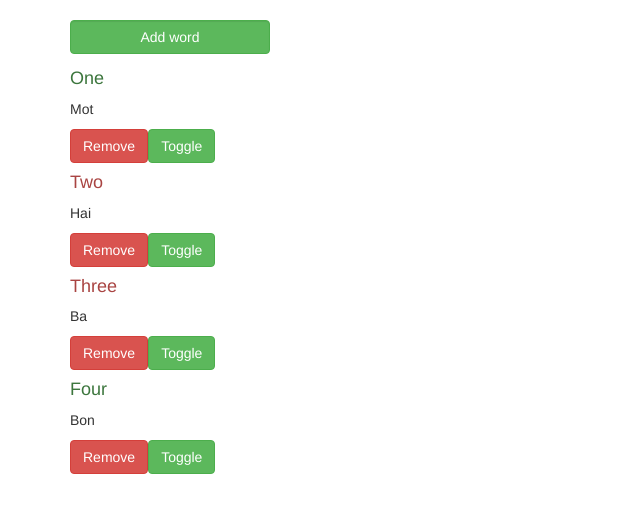
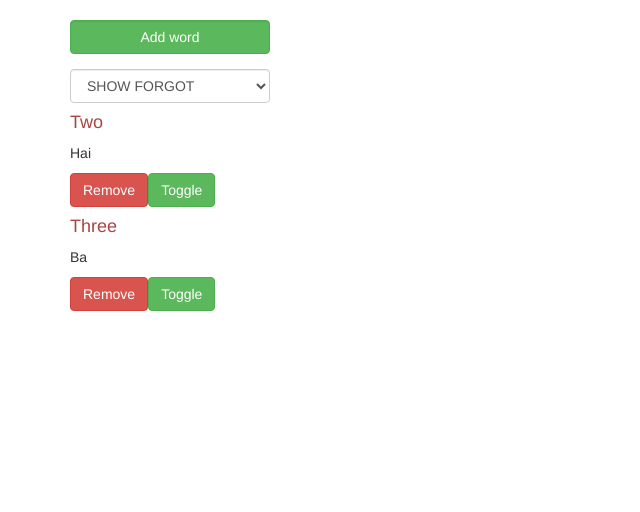
Before and after one commit to vanpho93/ng1812, an Angular app: page / in a window 1280 px wide. Shown: the top 512 px of the page, without its empty margins (0-640 px from the left). Built offline with nearby package versions, Linux system fonts and the light colour scheme.

Commit message:
Word interface

```diff
--- a/src/app/app.component.html
+++ b/src/app/app.component.html
@@ -1,7 +1,11 @@
 <div class="container">
   <br>
   <app-word-form (onAddWord)="onAddWord($event)"></app-word-form>
-  <div *ngFor="let word of words">
+  <app-word-filter
+    [filterStatus]="filterStatus"
+    (onChangeFilterStatus)="onChangeFilterStatus($event)"
+  ></app-word-filter>
+  <div *ngFor="let word of getFilteredWord()">
     <app-word
       [wordInfo]="word"
       (onRemoveWord)="onRemoveWord($event)"
--- a/src/app/app.component.ts
+++ b/src/app/app.component.ts
@@ -1,4 +1,5 @@
 import { Component } from '@angular/core';
+import { Word } from './types';
 
 @Component({
   selector: 'app-root',
@@ -7,7 +8,7 @@ import { Component } from '@angular/core';
 })
 
 export class AppComponent {
-
+  filterStatus = 'SHOW_FORGOT'; // SHOW_MEMORIZED SHOW_FORGOT
   words: Word[] = [
     { en: 'One', vn: 'Mot', isMemorized: true, _id: 'abcd1' },
     { en: 'Two', vn: 'Hai', isMemorized: false, _id: 'abcd2' },
@@ -38,11 +39,16 @@ export class AppComponent {
   onAddWord(word: Word) {
     this.words.unshift(word);
   }
+
+  getFilteredWord() {
+    return this.words.filter(word => {
+      if (this.filterStatus === 'SHOW_ALL') return true;
+      if (this.filterStatus === 'SHOW_FORGOT') return !word.isMemorized;
+      return word.isMemorized;
+    });
+  }
+
+  onChangeFilterStatus(newStatus: string) {
+    this.filterStatus = newStatus;
+  }
 }
-
-interface Word {
-  _id: string;
-  en: string;
-  vn: string;
-  isMemorized: boolean;
-}
--- a/src/app/app.module.ts
+++ b/src/app/app.module.ts
@@ -5,6 +5,7 @@ import { FormsModule } from '@angular/forms';
 import { AppComponent } from './app.component';
 import { WordComponent } from './word.component';
 import { WordFormComponent } from './word-form.component';
+import { WordFilterComponent } from './word-filter.component';
 
 import { ParentComponent } from './output/parent.component';
 import { ChildComponent } from './output/child.component';
@@ -15,7 +16,8 @@ import { ChildComponent } from './output/child.component';
     WordComponent,
     WordFormComponent,
     ParentComponent,
-    ChildComponent
+    ChildComponent,
+    WordFilterComponent
   ],
   imports: [
     BrowserModule,
--- /dev/null
+++ b/src/app/types.ts
@@ -0,0 +1,6 @@
+export interface Word {
+    _id: string;
+    en: string;
+    vn: string;
+    isMemorized: boolean;
+}
--- /dev/null
+++ b/src/app/word-filter.component.ts
@@ -0,0 +1,26 @@
+import { Component, Input, Output, EventEmitter } from '@angular/core';
+
+@Component({
+    selector: 'app-word-filter',
+    template: `
+        <select
+            class="form-control"
+            style="width: 200px"
+            [(ngModel)]="filterStatus"
+            (change)="onChange($event)"
+        >
+            <option value="SHOW_ALL">SHOW ALL</option>
+            <option value="SHOW_MEMORIZED">SHOW MEMORIZED</option>
+            <option value="SHOW_FORGOT">SHOW FORGOT</option>
+        </select>
+    `
+})
+
+export class WordFilterComponent{
+    @Input() filterStatus: string;
+    @Output() onChangeFilterStatus = new EventEmitter();
+    onChange(evt) {
+        const newFilterStatus = evt.target.value;
+        this.onChangeFilterStatus.emit(newFilterStatus);
+    }
+}
```
